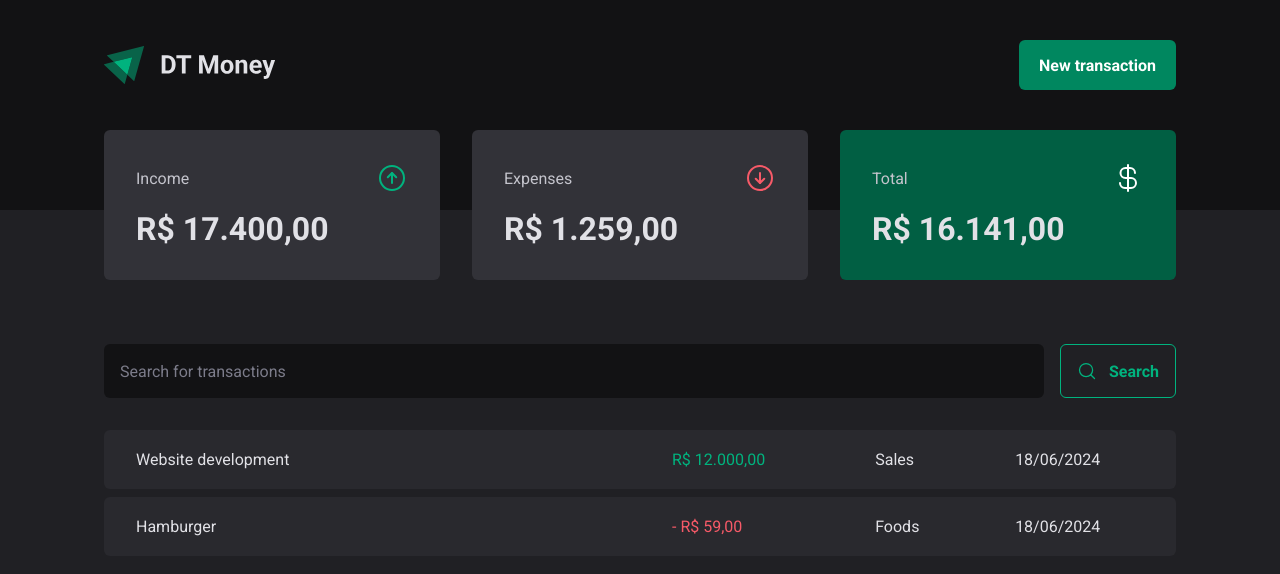
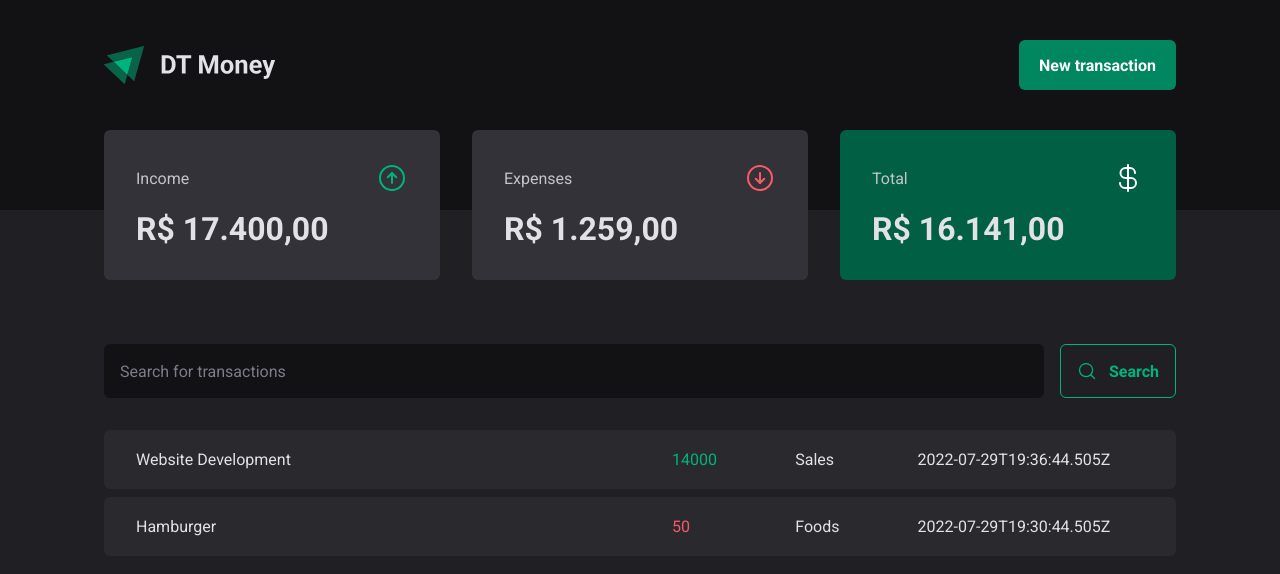
Before and after one commit to henriquevschroeder/dt-money, a React (Vite) app: page / in a window 1280 px wide. Shown: the top 574 px of the page. Built offline with nearby package versions, Linux system fonts and the light colour scheme; data requests are answered from the project's data file.

Commit message:
feat: update Transactions page to fetch and display transactions dynamically

```diff
--- a/src/pages/Transactions/index.tsx
+++ b/src/pages/Transactions/index.tsx
@@ -1,9 +1,27 @@
+import { useEffect, useState } from "react";
 import { Header } from "../../components/Header";
 import { Summary } from "../../components/Summary";
 import { SearchForm } from "./components/SearchForm";
 import { PriceHighlight, TransactionsContainer, TransactionsTable } from "./styles";
 
+interface ITransaction {
+  id: number
+  description: string
+  type: 'income' | 'outcome'
+  price: number
+  category: string
+  createdAt: string
+}
+
 export function Transactions() {
+  const [transactions, setTransactions] = useState<ITransaction[]>([])
+
+  useEffect(() => {
+    fetch('http://localhost:3333/transactions')
+      .then(response => response.json())
+      .then(data => setTransactions(data))
+  }, [])
+
   return (
     <div>
       <Header />
@@ -14,26 +32,20 @@
 
         <TransactionsTable>
           <tbody>
-            <tr>
-              <td width="50%">Website development</td>
-              <td>
-                <PriceHighlight variant="income">
-                  R$ 12.000,00
-                </PriceHighlight>
-              </td>
-              <td>Sales</td>
-              <td>18/06/2024</td>
-            </tr>
-            <tr>
-              <td width="50%">Hamburger</td>
-              <td>
-                <PriceHighlight variant="outcome">
-                  - R$ 59,00
-                </PriceHighlight>
-              </td>
-              <td>Foods</td>
-              <td>18/06/2024</td>
-            </tr>
+            {transactions.map(transaction => {
+              return (
+                <tr key={transaction.id}>
+                  <td width="50%">{transaction.description}</td>
+                  <td>
+                    <PriceHighlight variant={transaction.type}>
+                    {transaction.price}
+                    </PriceHighlight>
+                  </td>
+                  <td>{transaction.category}</td>
+                  <td>{transaction.createdAt}</td>
+                </tr>
+              )
+            })}
           </tbody>
         </TransactionsTable>
       </TransactionsContainer>
```
